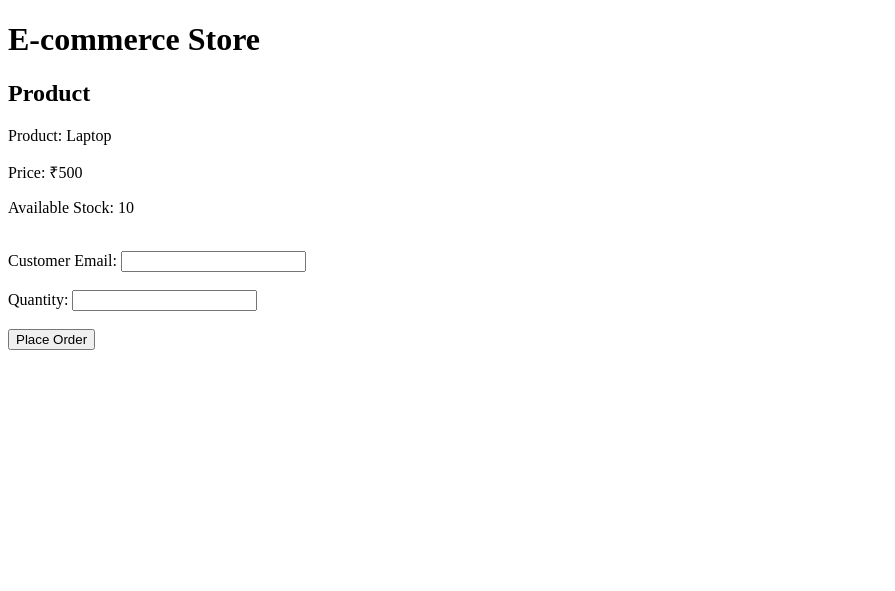
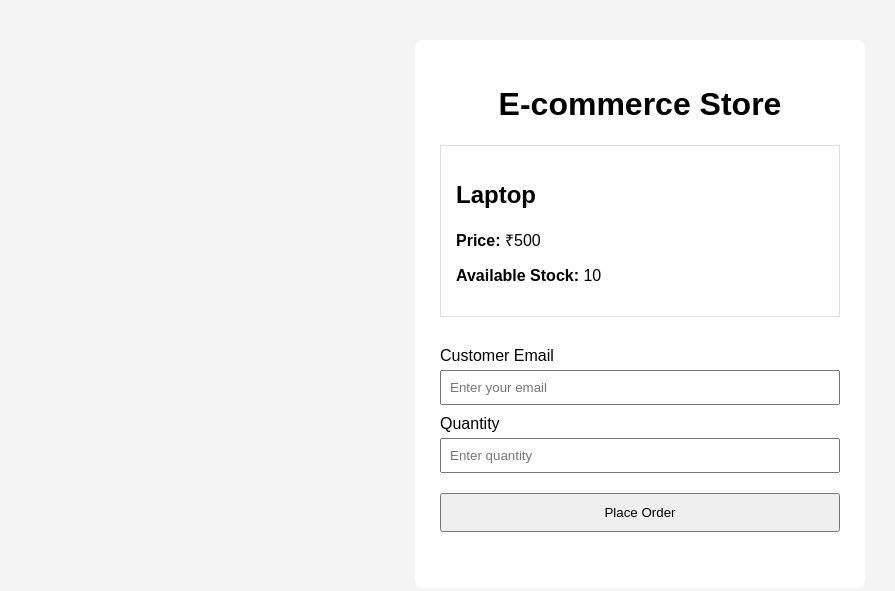
Before and after one commit to amanmishra632/Ecommerce-QA-Project, a website: page public/index.html in a window 1280 px wide. Shown: the whole page, without its empty margins (0-895 px from the left). Drawn offline with Linux system fonts and the light colour scheme.

Commit message:
Add e-commerce UI flow and styling

```diff
--- a/public/index.html
+++ b/public/index.html
@@ -2,33 +2,36 @@
 <html>
 <head>
     <title>E-commerce Store</title>
+    <link rel="stylesheet" href="style.css">
 </head>
 
 <body>
 
-    <h1>E-commerce Store</h1>
+    <div class="container">
 
-    <h2>Product</h2>
+        <h1>E-commerce Store</h1>
 
-    <p>Product: Laptop</p>
-    <p>Price: ₹500</p>
-    <p>Available Stock: 10</p>
+        <div class="product">
+            <h2>Laptop</h2>
+            <p><strong>Price:</strong> ₹500</p>
+            <p><strong>Available Stock:</strong> 10</p>
+        </div>
 
-    <br>
+        <div class="order-form">
 
-    <label for="email">Customer Email:</label>
-    <input type="email" id="email">
+            <label for="email">Customer Email</label>
+            <input type="email" id="email" placeholder="Enter your email">
 
-    <br><br>
+            <label for="quantity">Quantity</label>
+            <input type="number" id="quantity" min="0" placeholder="Enter quantity">
 
-    <label for="quantity">Quantity:</label>
-    <input type="number" id="quantity" min="0">
+            <button id="orderButton">Place Order</button>
 
-    <br><br>
+            <p id="result"></p>
 
-    <button id="orderButton">Place Order</button>
+        </div>
 
-    <p id="result"></p>
+    </div>
 
     <script>
         document.getElementById("orderButton").addEventListener("click", async () => {
@@ -50,8 +53,7 @@
 
             const data = await response.json();
 
-            document.getElementById("result").textContent =
-                data.message;
+            document.getElementById("result").textContent = data.message;
         });
     </script>
 
--- /dev/null
+++ b/public/style.css
@@ -0,0 +1,49 @@
+body {
+    font-family: Arial, sans-serif;
+    background: #f4f4f4;
+    margin: 0;
+    padding: 40px;
+}
+
+.container {
+    width: 400px;
+    margin: auto;
+    background: white;
+    padding: 25px;
+    border-radius: 8px;
+}
+
+h1 {
+    text-align: center;
+}
+
+.product {
+    padding: 15px;
+    margin-bottom: 20px;
+    border: 1px solid #ddd;
+}
+
+.order-form {
+    display: flex;
+    flex-direction: column;
+}
+
+label {
+    margin-top: 10px;
+    margin-bottom: 5px;
+}
+
+input {
+    padding: 8px;
+}
+
+button {
+    margin-top: 20px;
+    padding: 10px;
+    cursor: pointer;
+}
+
+#result {
+    margin-top: 15px;
+    font-weight: bold;
+}
```
